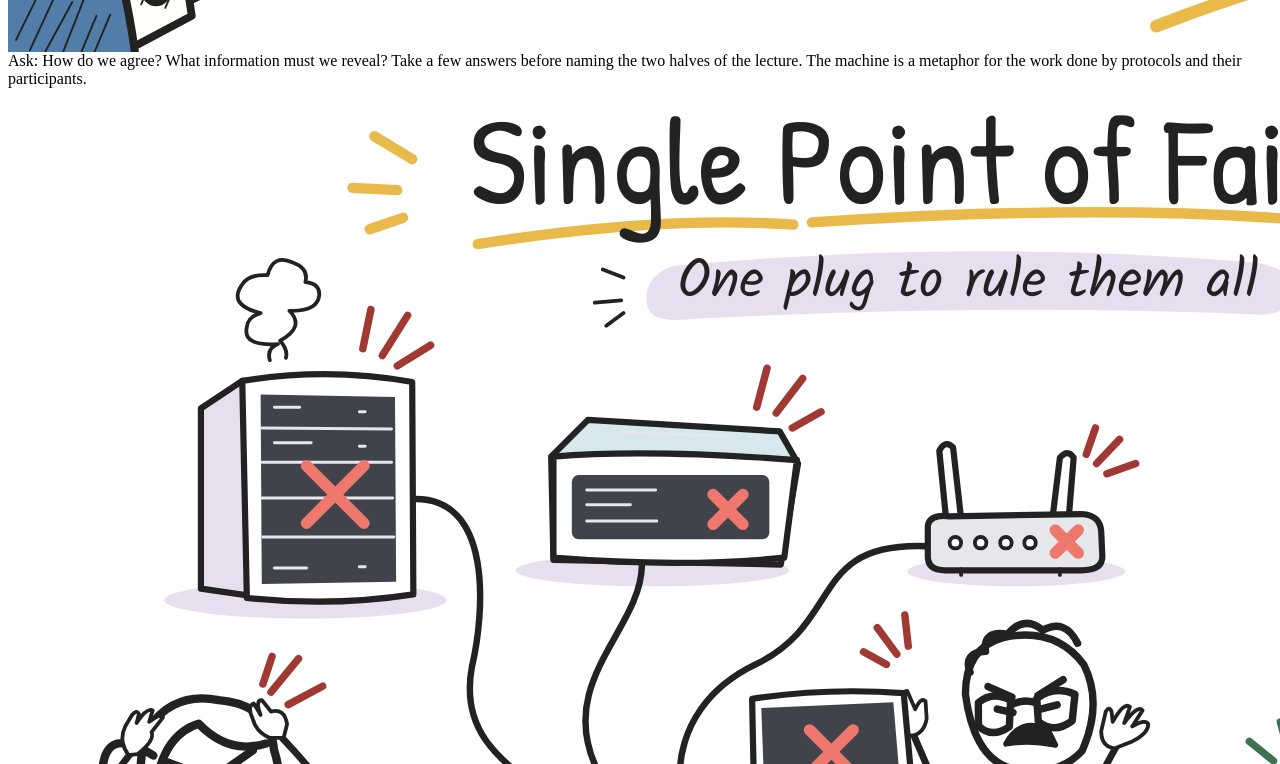
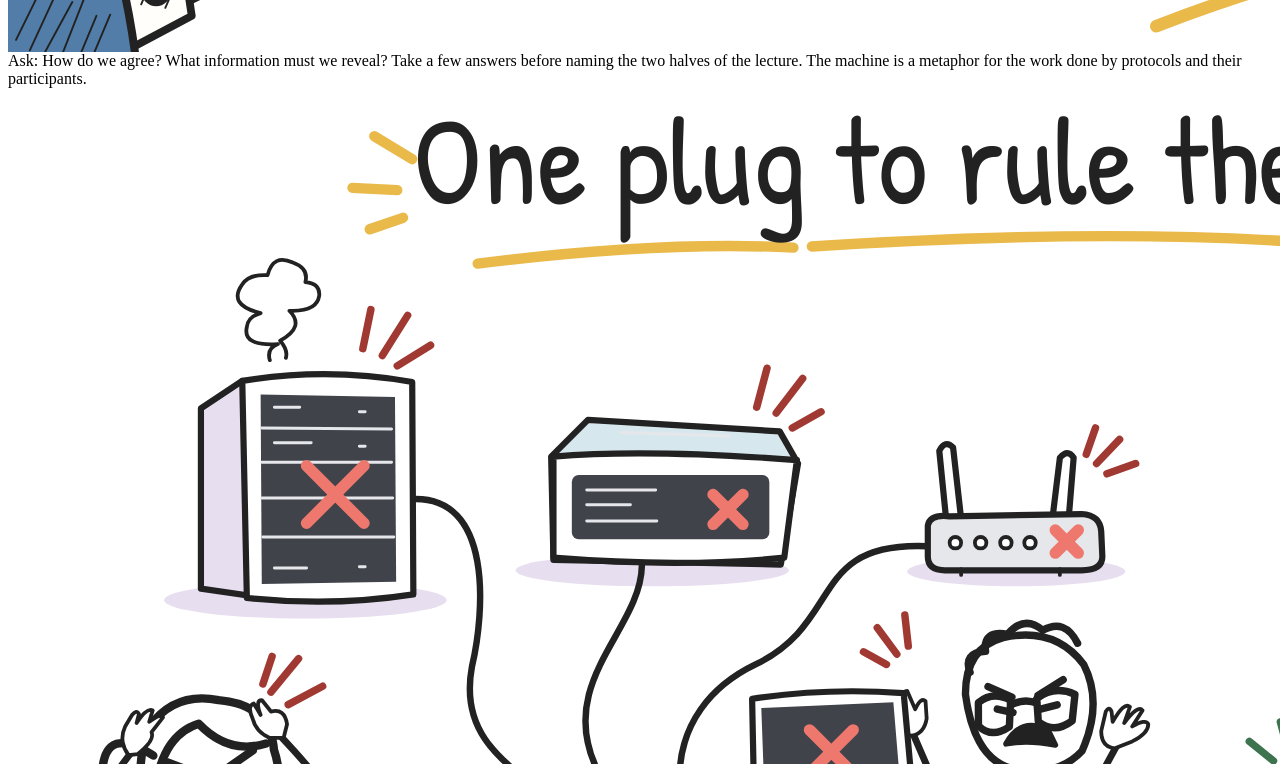
Before and after one commit to ap0calypse644/the-science-of-trustless-systems, a website built with Vite: page talk/index.html in a window 1280 px wide. Shown: the part 1036-1800 px from the top of the page. Built offline with nearby package versions, Linux system fonts and the light colour scheme; what reveal.js would draw is missing.

Commit message:
Apply final M4a hand and heading tweaks

```diff
--- a/src/talk/failure-art.ts
+++ b/src/talk/failure-art.ts
@@ -14,16 +14,11 @@ const supplies = [
 ];
 
 export const failureComposition = `<div class="talk-sheet failure-sheet">
-  <h1>Single Point of Failure</h1>
-  <p>One plug to rule them all</p>
+  <h1>One plug to rule them all</h1>
   <svg class="art" viewBox="0 0 1672 940.5" role="img"
        aria-label="Five devices show outage crosses. Their separate cords plug into the same power strip, whose supply plug lies disconnected. Charlie holds a charger in the wall socket, and its cord runs to a charging phone on his desk.">
-    <path class="gold" d="M409 136 Q567 111 684 119 M700 117 Q1041 94 1262 131
+    <path class="gold" d="M409 153 Q567 133 684 139 M700 138 Q1041 116 1262 148
       M352 62 l-33-20 m20 47-39-2 m44 26-29 10 M1318 62 l29-21 m-21 47 39-6 m-34 32 24 11"/>
-    <path class="lavender" d="M578 155 Q835 131 1086 152 Q1127 159 1117 183 Q1112 199 1085 197
-      Q845 187 582 202 Q554 203 556 181 Q557 164 578 155Z"/>
-    <path class="fine" d="M536 165 l-18-7 m16 27-23 2 m25 9-15 11 M1136 166 l17-9 m-15 23 23 2 m-24 10 15 11"/>
-
     <g class="lavender">
       <ellipse cx="259" cy="446" rx="123" ry="16"/>
       <ellipse cx="561" cy="420" rx="119" ry="14"/>
--- a/src/talk/talk.css
+++ b/src/talk/talk.css
@@ -78,16 +78,6 @@ body { background: var(--paper); }
   font: 400 124px/1.06 var(--font);
 }
 
-.failure-sheet p {
-  position: absolute;
-  z-index: 1;
-  top: 164px;
-  width: 100%;
-  margin: 0;
-  text-align: center;
-  font: 54px/1.15 Kalam, var(--support);
-}
-
 .print-deck > .slides > section {
   container-type: inline-size;
   width: min(1920px, 100%);
--- a/src/talk/title-art.ts
+++ b/src/talk/title-art.ts
@@ -130,7 +130,9 @@ export const titleComposition = `<div class="talk-sheet title-sheet">
       <path class="skin" d="M1594 55 C1525 70 1437 47 1374 23 C1350 12 1327 20 1307 25
         C1260 29 1212 42 1171 41 C1146 38 1124 61 1093 75 C1062 86 1056 105 1029 120
         C1012 130 998 138 1002 151 C1006 170 1039 174 1065 159 Q1089 147 1108 127
-        C1132 125 1155 112 1175 101 C1200 111 1246 110 1261 101 C1281 126 1324 132 1364 150
+        C1132 125 1155 112 1175 101 C1200 111 1246 110 1261 101 C1278 113 1289 130 1291 148
+        C1288 167 1271 189 1275 204 C1282 222 1306 209 1317 190
+        C1329 173 1334 158 1338 141 Q1353 143 1364 150
         C1371 177 1375 184 1384 196 C1366 217 1340 231 1303 242 C1278 254 1241 284 1248 319
         C1253 344 1280 339 1304 325 C1327 311 1355 311 1374 293 C1409 264 1438 266 1484 265
         C1527 264 1550 241 1578 220 L1628 190Z"/>
@@ -144,7 +146,7 @@ export const titleComposition = `<div class="talk-sheet title-sheet">
         Q1243 153 1264 138 Q1231 147 1197 151 Q1190 155 1188 160"/>
       <path class="contour" d="M1004 146 Q1025 146 1050 117 M1107 126 l2-17
         M1260 103 q11-10 17-27 M1364 150 q-14-17-19-49 M1384 197 q16-22 30-67
-        M1396 184 q19-43 41-55 M1250 311 q19-25 46-30 q14 9 16 34 M1080 236 q13-10 21-30"/>
+        M1396 184 q19-43 41-55 M1277 198 q13-8 19-24 M1310 164 q6-8 7-17 M1250 311 q19-25 46-30 q14 9 16 34 M1080 236 q13-10 21-30"/>
       <path class="hatch" d="M1358 25 l23 19 m-12-18 33 28 m-17-22 37 33 m-21-29 33 32 m-17-27 37 34
         m-17-28 36 33 m-18-29 37 35 m-18-31 39 31 m-20-28 36 27 m-18-25 32 24 m-11-24 28 24
         M1122 118 l14-23 m-3 20 15-25 m-4 20 16-21 m-4 16 17-23 m-4 19 12-21
```
